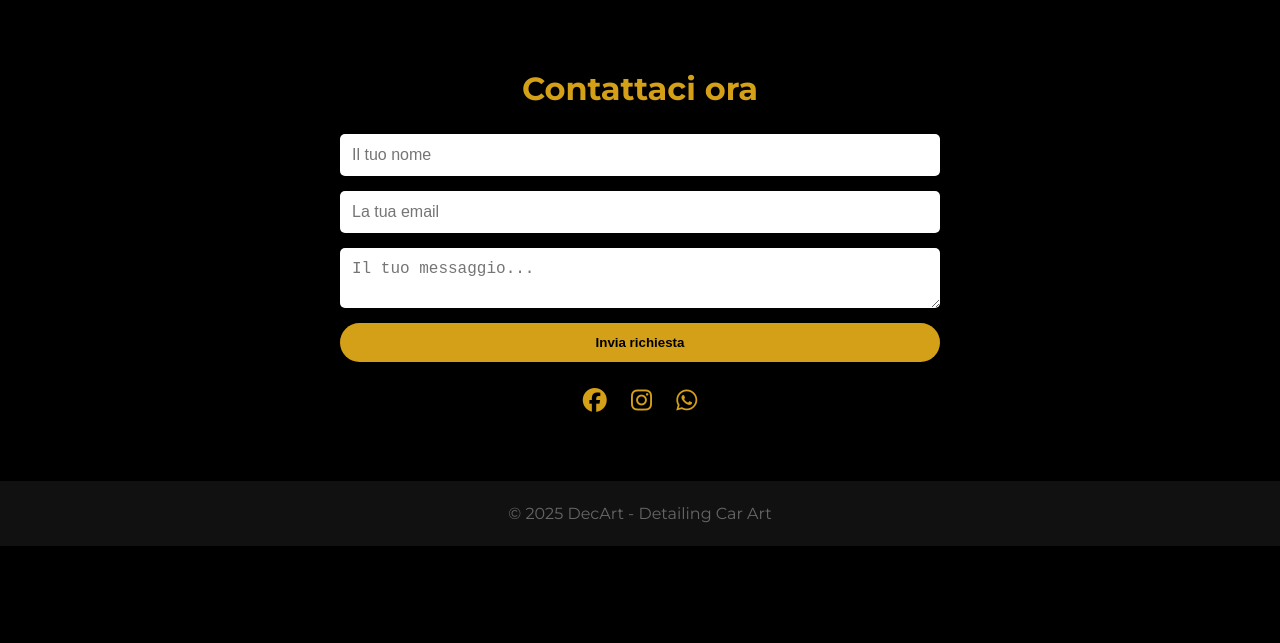
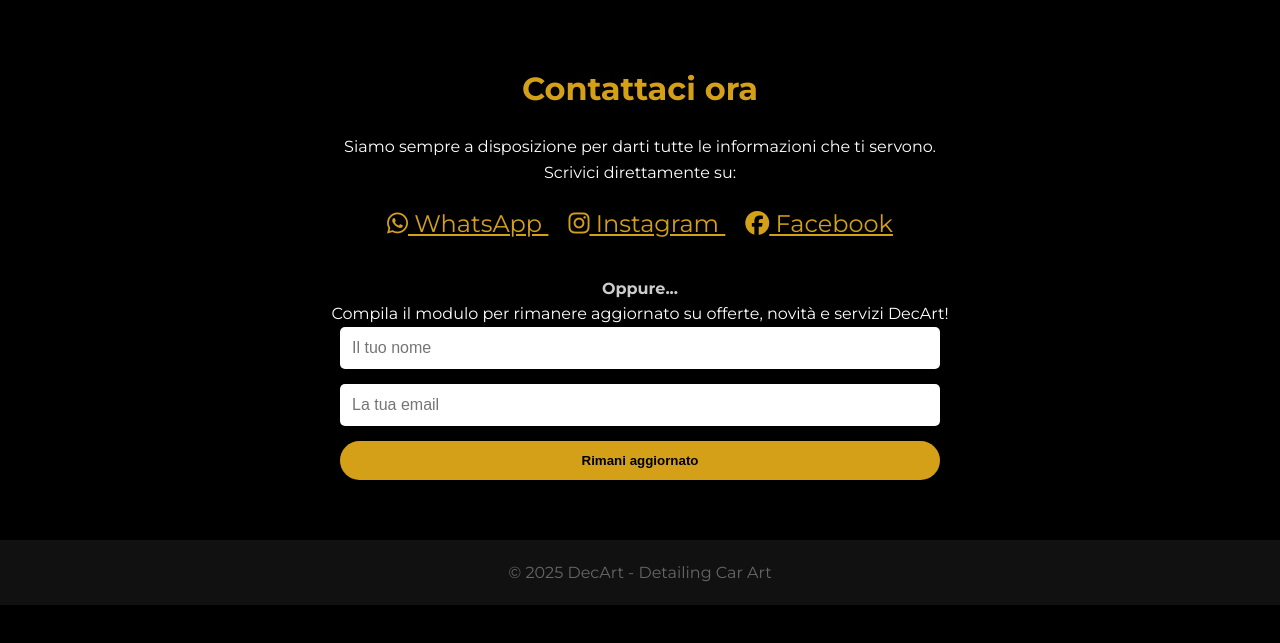
Before and after one commit to DecArtGarage/landing-page, a plain HTML site: page index.html in a window 1280 px wide. Shown: the part 2903-3546 px from the top of the page. Before the commit the page ends 3509 px from the top, so only its background shows below. Drawn offline with Linux system fonts and the light colour scheme.

Commit message:
Update index.html

```diff
--- a/index.html
+++ b/index.html
@@ -84,21 +84,35 @@
       referrerpolicy="no-referrer-when-downgrade">
     </iframe>
   </section>
+<section id="contatti" class="contatti">
+    <h2>Contattaci ora</h2>
 
-  <section id="contatti" class="contatti">
-    <h2>Contattaci ora</h2>
-    <form action="https://formspree.io/f/xqkrgrbj" method="POST">
+    <p>
+      Siamo sempre a disposizione per darti tutte le informazioni che ti servono.<br>
+      Scrivici direttamente su:
+    </p>
+
+    <div class="social">
+      <a href="https://wa.me/393501645746" target="_blank" title="WhatsApp">
+        <i class="fab fa-whatsapp"></i> WhatsApp
+      </a>
+      <a href="https://www.instagram.com/decart_pachino?igsh=eWlqaG9rb2o4eXpq" target="_blank" title="Instagram">
+        <i class="fab fa-instagram"></i> Instagram
+      </a>
+      <a href="https://www.facebook.com/share/1F8T4LrnZ8/" target="_blank" title="Facebook">
+        <i class="fab fa-facebook"></i> Facebook
+      </a>
+    </div>
+
+    <p style="margin-top: 2rem; font-weight: bold; color: #ccc;">Oppure...</p>
+
+    <p>Compila il modulo per rimanere aggiornato su offerte, novità e servizi DecArt!</p>
+
+    <form action="https://formspree.io/f/mrbkznzk" method="POST">
       <input type="text" name="nome" placeholder="Il tuo nome" required />
       <input type="email" name="email" placeholder="La tua email" required />
-      <textarea name="messaggio" placeholder="Il tuo messaggio..." required></textarea>
-      <button type="submit">Invia richiesta</button>
+      <button type="submit">Rimani aggiornato</button>
     </form>
-
-    <div class="social">
-      <a href="https://www.facebook.com/share/1F8T4LrnZ8/" target="_blank"><i class="fab fa-facebook"></i></a>
-      <a href="https://www.instagram.com/decart_pachino?igsh=eWlqaG9rb2o4eXpq" target="_blank"><i class="fab fa-instagram"></i></a>
-      <a href="https://wa.me/message/FETTMBAP3IKCO1"><i class="fa-brands fa-whatsapp"></i></a>
-    </div>
   </section>
 
   <footer>
```
